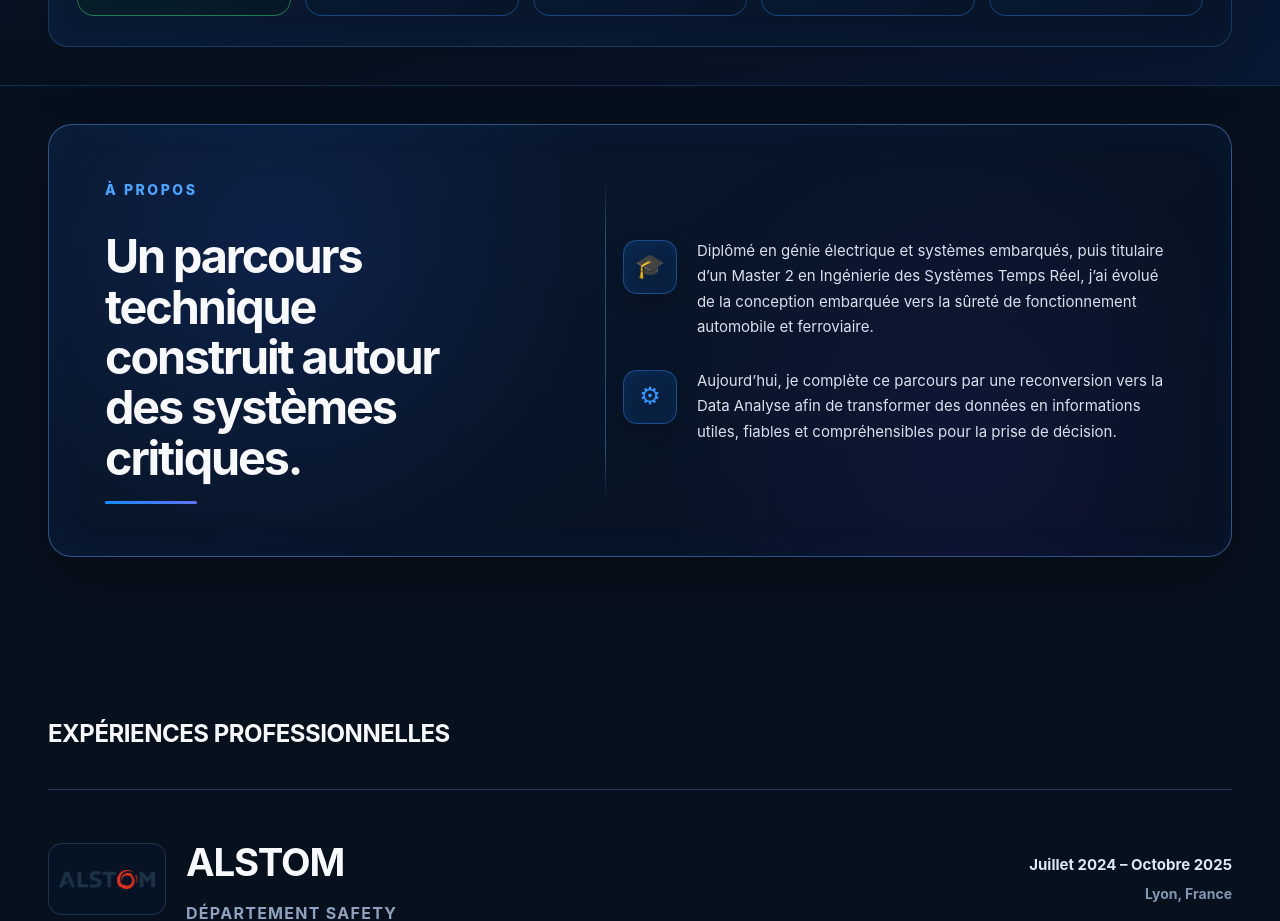
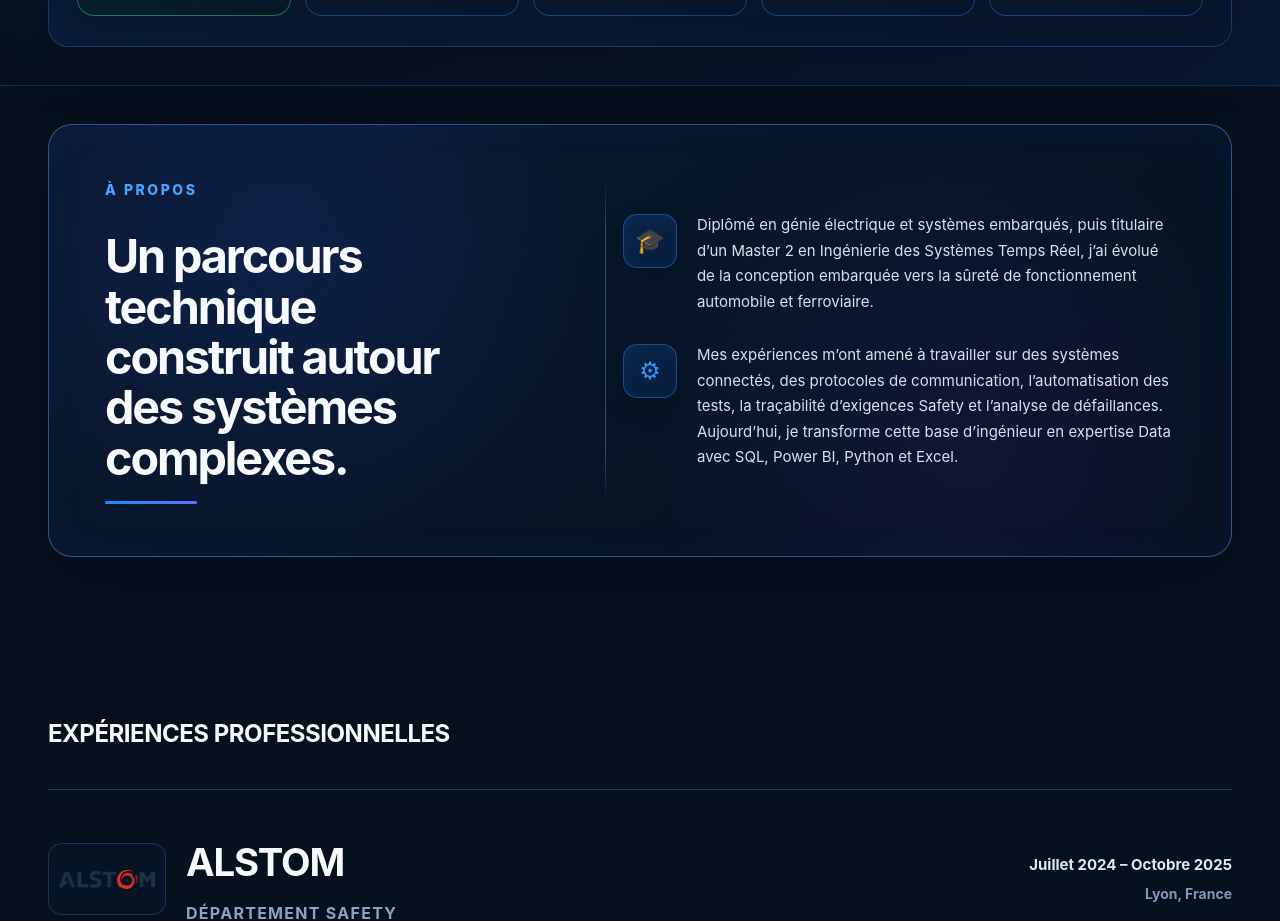
Before and after one commit to Oelayouchi/portfolio, a Next.js app: page / in a window 1280 px wide. Shown: the part 1280-2201 px from the top of the page. Built offline with nearby package versions, Linux system fonts and the light colour scheme.

Commit message:
Preserve original about content with full translations

```diff
--- a/components/portfolio-sections.js
+++ b/components/portfolio-sections.js
@@ -2,5 +2,12 @@
 
 import { useLanguage } from './language-context';
 
-export function AboutSection(){const{t}=useLanguage();return <section id="about" className="section shell split"><div><span className="eyebrow">{t('about')}</span><h2>{t('aboutTitle')}</h2></div><div className="copy"><p>{t('aboutP1')}</p><p>{t('aboutP2')}</p></div></section>}
+const about={
+fr:{label:'À PROPOS',title:'Un parcours technique construit autour des systèmes complexes.',p1:'Diplômé en génie électrique et systèmes embarqués, puis titulaire d’un Master 2 en Ingénierie des Systèmes Temps Réel, j’ai évolué de la conception embarquée vers la sûreté de fonctionnement automobile et ferroviaire.',p2:'Mes expériences m’ont amené à travailler sur des systèmes connectés, des protocoles de communication, l’automatisation des tests, la traçabilité d’exigences Safety et l’analyse de défaillances. Aujourd’hui, je transforme cette base d’ingénieur en expertise Data avec SQL, Power BI, Python et Excel.'},
+en:{label:'ABOUT',title:'A technical career built around complex systems.',p1:'With an engineering degree in electrical engineering and embedded systems, followed by a Master 2 in Real-Time Systems Engineering, I moved from embedded design to automotive and railway functional safety.',p2:'My experience has involved connected systems, communication protocols, test automation, Safety requirements traceability and failure analysis. Today, I am turning this engineering foundation into Data expertise with SQL, Power BI, Python and Excel.'},
+ar:{label:'نبذة عني',title:'مسار تقني مبني حول الأنظمة المعقدة.',p1:'بعد حصولي على دبلوم هندسة في الهندسة الكهربائية والأنظمة المدمجة ثم ماستر 2 في هندسة الأنظمة ذات الزمن الحقيقي، انتقلت من التصميم المدمج إلى السلامة الوظيفية في قطاعي السيارات والسكك الحديدية.',p2:'أتاحت لي خبراتي العمل على الأنظمة المتصلة وبروتوكولات الاتصال وأتمتة الاختبارات وتتبع متطلبات السلامة وتحليل الأعطال. واليوم أحول هذه القاعدة الهندسية إلى خبرة في البيانات باستخدام SQL وPower BI وPython وExcel.'},
+es:{label:'SOBRE MÍ',title:'Una trayectoria técnica construida alrededor de sistemas complejos.',p1:'Titulado en ingeniería eléctrica y sistemas embebidos, y posteriormente con un Máster 2 en Ingeniería de Sistemas de Tiempo Real, evolucioné del diseño embebido hacia la seguridad funcional automotriz y ferroviaria.',p2:'Mis experiencias me han llevado a trabajar con sistemas conectados, protocolos de comunicación, automatización de pruebas, trazabilidad de requisitos Safety y análisis de fallos. Hoy convierto esta base de ingeniería en experiencia Data con SQL, Power BI, Python y Excel.'},
+de:{label:'ÜBER MICH',title:'Ein technischer Werdegang rund um komplexe Systeme.',p1:'Nach einem Ingenieurabschluss in Elektrotechnik und Embedded Systems sowie einem Master 2 in Echtzeitsystemtechnik wechselte ich von Embedded-Entwicklung zur funktionalen Sicherheit im Automobil- und Bahnbereich.',p2:'Meine Erfahrungen umfassen vernetzte Systeme, Kommunikationsprotokolle, Testautomatisierung, Rückverfolgbarkeit von Safety-Anforderungen und Fehleranalysen. Heute entwickle ich diese Ingenieurbasis mit SQL, Power BI, Python und Excel zu Data-Expertise weiter.'}}
+;
+export function AboutSection(){const{language}=useLanguage();const x=about[language];return <section id="about" className="section shell split"><div><span className="eyebrow">{x.label}</span><h2>{x.title}</h2></div><div className="copy"><p>{x.p1}</p><p>{x.p2}</p></div></section>}
 export function Footer(){const{t}=useLanguage();return <footer className="footer shell"><span>© 2026 Oussama EL AYOUCHI</span><span>{t('portfolioData')}</span></footer>}
```
